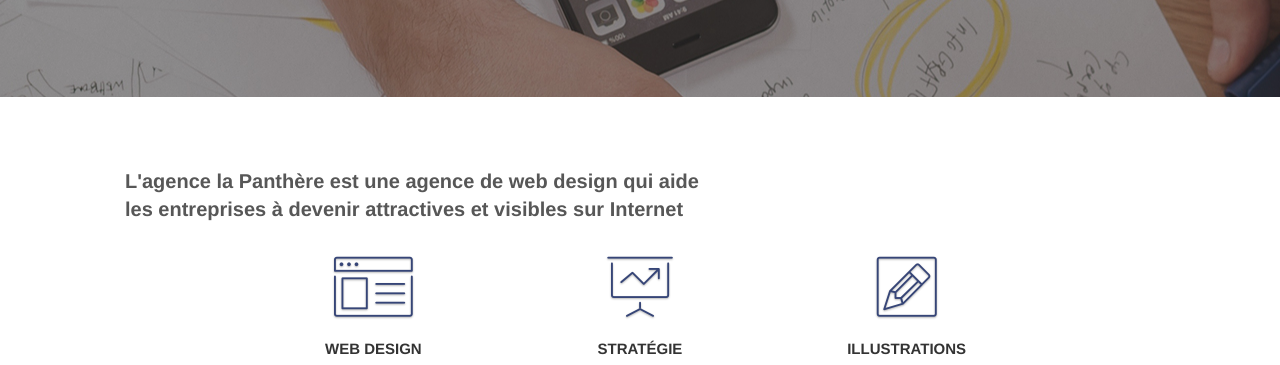
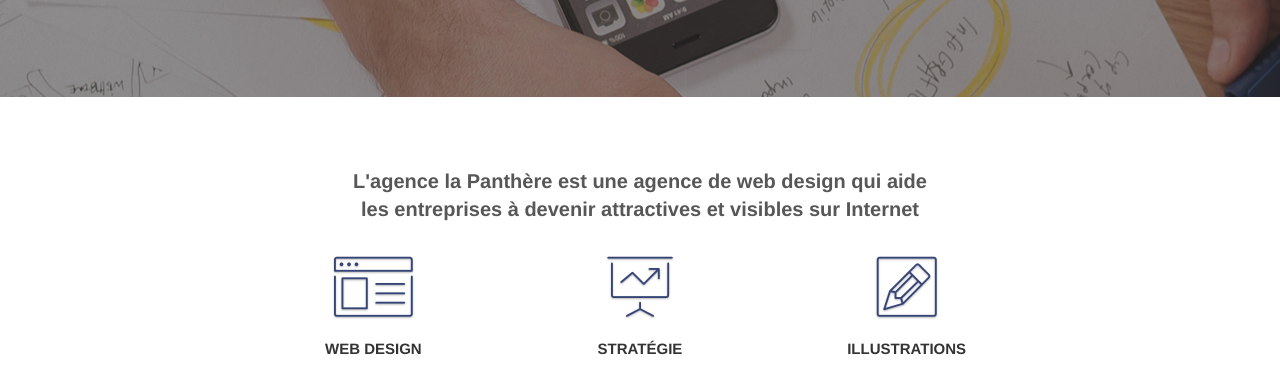
Before and after one commit to xxxx24048/P4, a plain HTML site: page index.html in a window 1280 px wide. Shown: the part 435-800 px from the top of the page. Drawn offline with Linux system fonts and the light colour scheme.

Commit message:
Update index.html
Fix h2 div

```diff
--- a/index.html
+++ b/index.html
@@ -101,10 +101,12 @@
 			<div class="container bloc-md">
 
 				<div class="row">
+					<div class="col-sm-12 text-center">
 					<h2>
 						L'agence la Panthère est une agence de web design qui aide<br>
 						les entreprises à devenir attractives et visibles sur Internet
 					</h2>
+				</div>
 					<!--ajout d' un h2 au lieu de l' image-->
 				</div>
 
```
